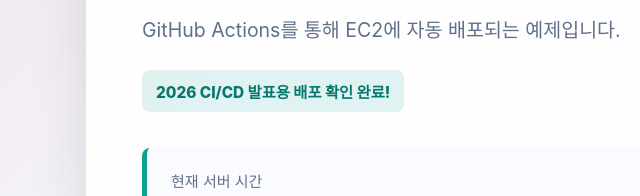
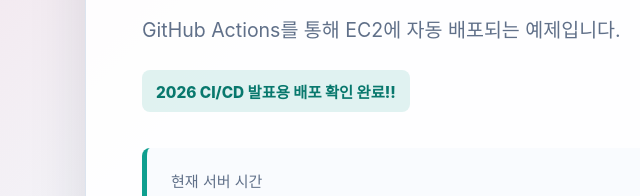
Before and after one commit to m161awm2/nest-cicd-demo, a website: page public/index.html in a window 1280 px wide. Shown: the part 260-456 px from the top of the page, 35-675 px from the left. Drawn offline with Linux system fonts and the light colour scheme; no server answers.

Commit message:
actions Test Push

```diff
--- a/public/index.html
+++ b/public/index.html
@@ -14,7 +14,7 @@
         <p class="description">
           GitHub Actions를 통해 EC2에 자동 배포되는 예제입니다.
         </p>
-        <p class="deploy-badge">2026 CI/CD 발표용 배포 확인 완료!</p>
+        <p class="deploy-badge">2026 CI/CD 발표용 배포 확인 완료!!</p>
 
         <div class="time-panel">
           <span class="time-label">현재 서버 시간</span>
```
